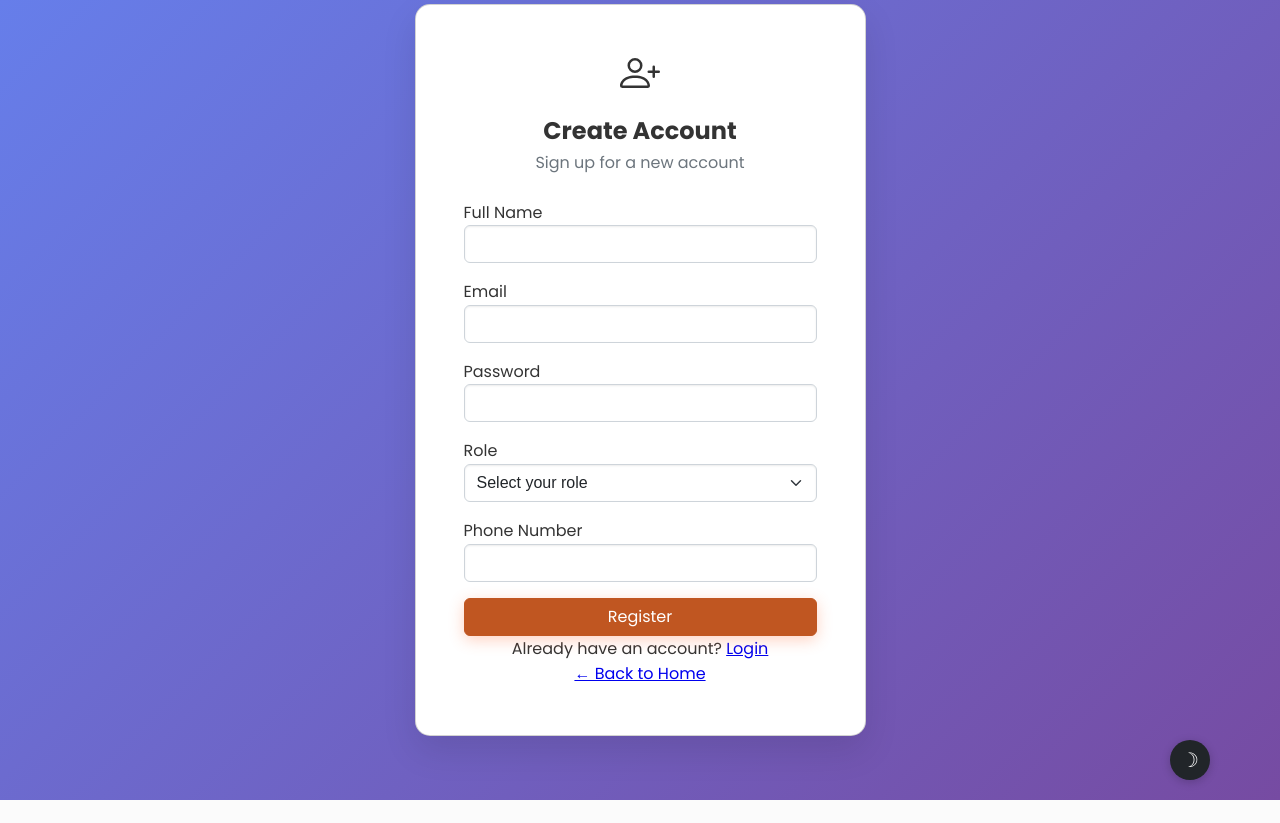
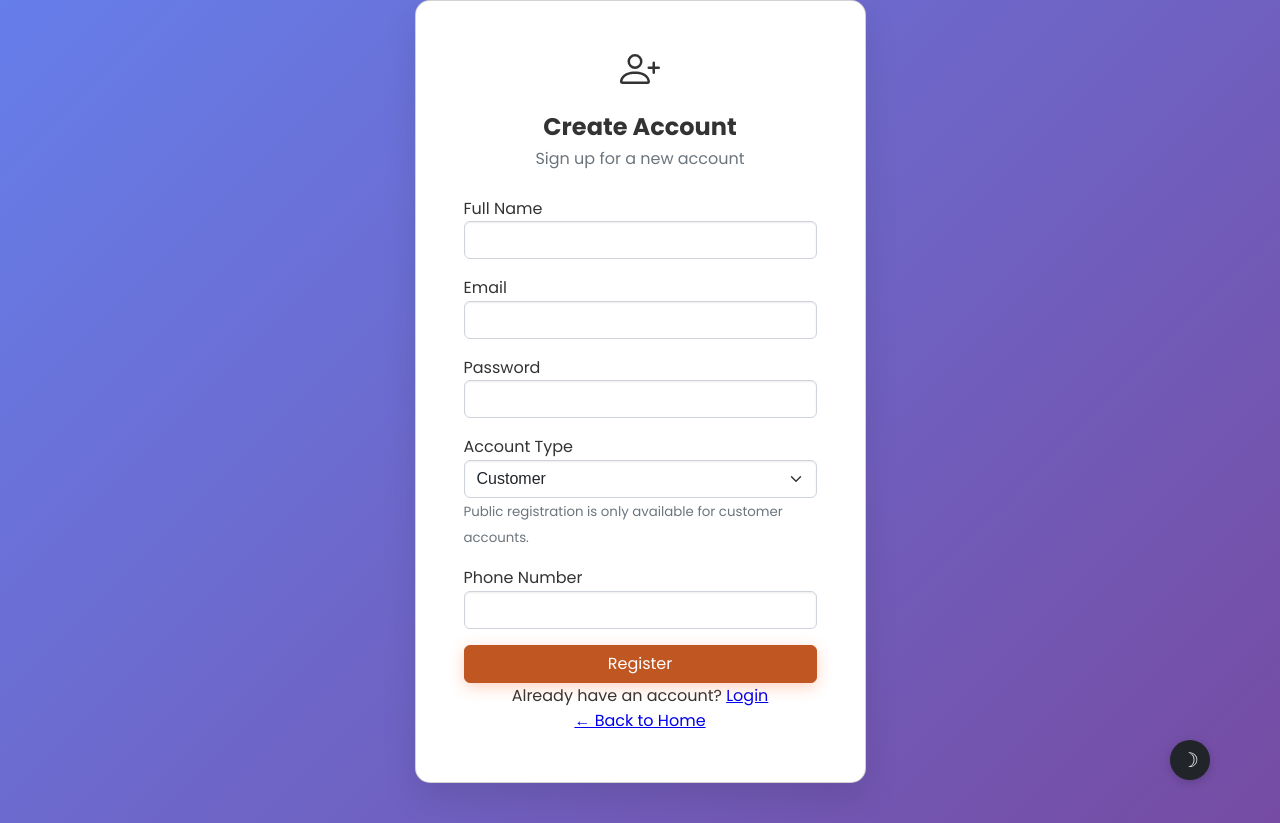
Before and after one commit to zacktam12/Restaurant_management, a PHP site: page /restaurant-management-system/register.php in a window 1280 px wide. Shown: the top 823 px of the page. Before the commit the page ends 800 px from the top, so only its background shows below. Run offline with PHP 8.4, Linux system fonts and the light colour scheme.

Commit message:
feat(auth): update registration and login to use new 3-role system
- Add script to generate users for admin, manager, and customer with hashed passwords
- Replace role-based redirects in register.php with dynamic dashboard URL via Permission class
- Simplify registration form to allow only customer account type with related UI changes
- Remove tourist and tour_guide roles from registration and test login forms
- Add notice about public registration being limited to customer accounts only

```diff
--- a/register.php
+++ b/register.php
@@ -6,13 +6,12 @@
 
 session_start();
 
+require_once 'backend/Permission.php';
+
 // Redirect if already logged in
 if (isset($_SESSION['logged_in']) && $_SESSION['logged_in']) {
-    if ($_SESSION['user']['role'] == 'admin' || $_SESSION['user']['role'] == 'manager') {
-        header('Location: admin/index.php');
-    } else {
-        header('Location: tourist/index.php');
-    }
+    $dashboardUrl = Permission::getDashboardUrl($_SESSION['user']['role']);
+    header('Location: ' . $dashboardUrl);
     exit();
 }
 
@@ -126,17 +125,12 @@ if ($_SERVER['REQUEST_METHOD'] == 'POST') {
                                 <input type="password" class="form-control" id="password" name="password" required>
                             </div>
                             <div class="mb-3">
-                                <label for="role" class="form-label">Role</label>
+                                <label for="role" class="form-label">Account Type</label>
                                 <select class="form-select" id="role" name="role" required>
-                                    <option value="">Select your role</option>
-                                    <option value="customer"<?php echo ($role == 'customer') ? ' selected' : ''; ?>>Customer</option>
-                                    <option value="tourist"<?php echo ($role == 'tourist') ? ' selected' : ''; ?>>Tourist</option>
-                                    <option value="tour_guide"<?php echo ($role == 'tour_guide') ? ' selected' : ''; ?>>Tour Guide</option>
+                                    <option value="">Select account type</option>
+                                    <option value="customer" selected>Customer</option>
                                 </select>
-                            </div>
-                            <div class="mb-3" id="professionalDetailsField" style="display: <?php echo ($role == 'tour_guide') ? 'block' : 'none'; ?>;">
-                                <label for="professional_details" class="form-label">Professional Details</label>
-                                <textarea class="form-control" id="professional_details" name="professional_details" rows="3" placeholder="Enter your professional background and experience"><?php echo htmlspecialchars($professional_details ?? ''); ?></textarea>
+                                <small class="form-text text-muted">Public registration is only available for customer accounts.</small>
                             </div>
                             <div class="mb-3">
                                 <label for="phone" class="form-label">Phone Number</label>
--- a/test_login.php
+++ b/test_login.php
@@ -51,8 +51,6 @@ if ($_SERVER['REQUEST_METHOD'] == 'POST') {
                     <option value="admin">Admin</option>
                     <option value="manager">Manager</option>
                     <option value="customer">Customer</option>
-                    <option value="tourist">Tourist</option>
-                    <option value="tour_guide">Tour Guide</option>
                 </select><br><br>
             </div>
             <button type="submit">Test Login</button>
```
Also changed, not shown: generate_role_users.php (added, +27 -0 lines).
